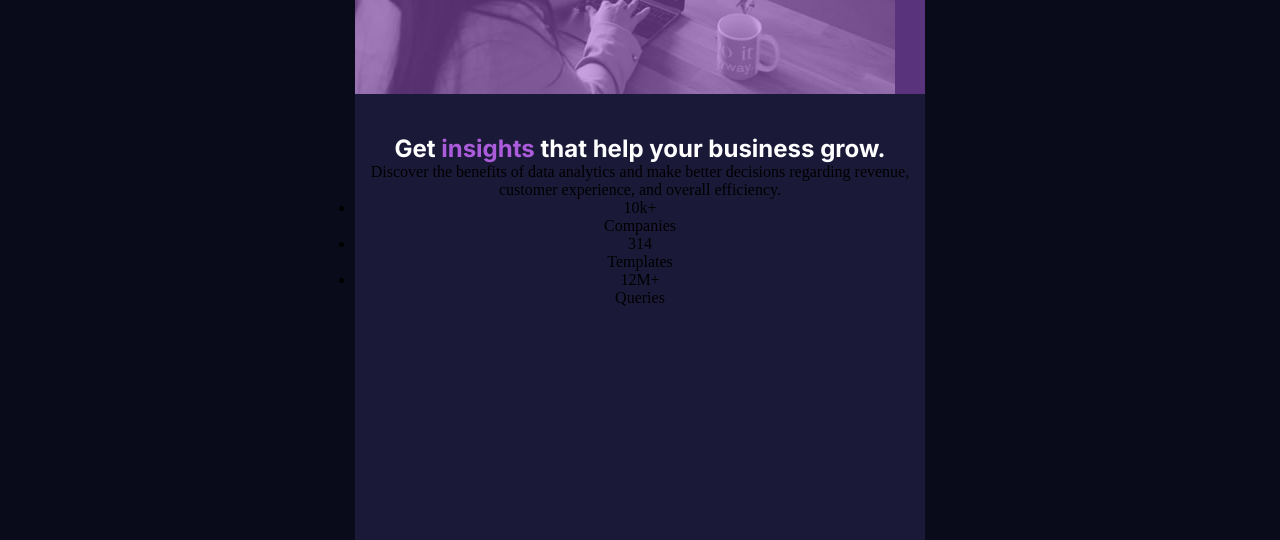
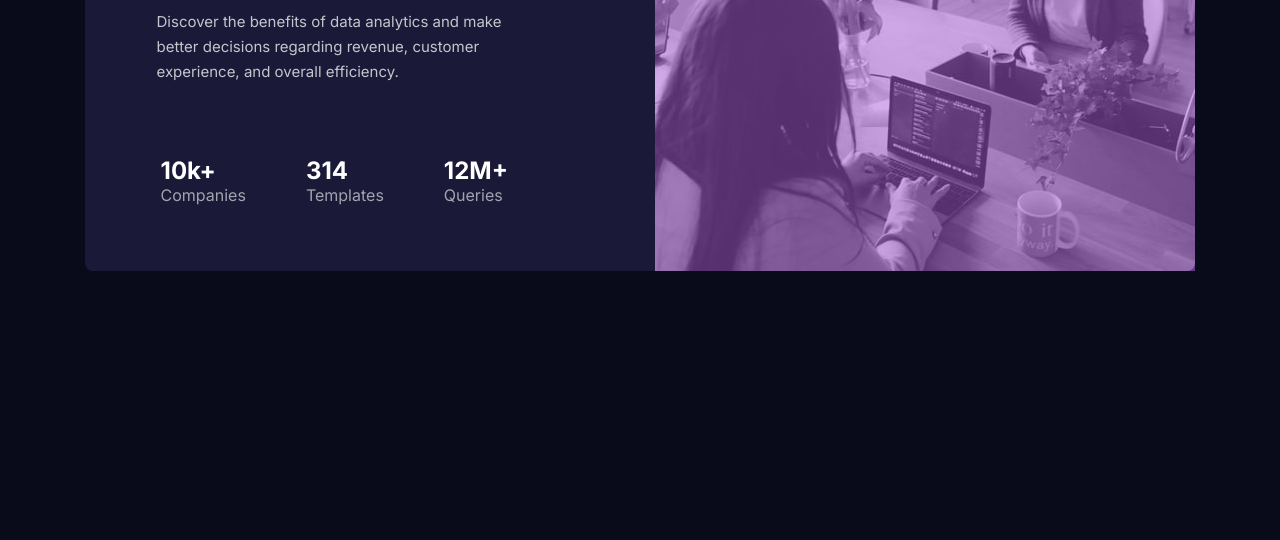
Before and after one commit to ephraimdjeket/Stats-preview-card, a plain HTML site: page index.html in a window 1280 px wide. Shown: the part 352-892 px from the top of the page. After the commit the page ends 800 px from the top, so only its background shows below. Drawn offline with Linux system fonts and the light colour scheme.

Commit message:
Finalized challenge

```diff
--- a/desktop.css
+++ b/desktop.css
@@ -1,12 +1,59 @@
-@media screen and (min-width: 36em) {
+@media screen and (min-width: 69.875em) {
+  body {
+    padding: 11.063rem 0rem;
+  }
+
   /* Content */
 
   .content-wrapper {
-    grid-template-rows: 1fr 1fr;
+    flex-direction: row-reverse;
+    border-radius: 8px 0px 0px 8px;
   }
+
+  .header-desktop,
+  .stats-content,
+  .header-desktop::before {
+    height: 446px;
+  }
+
+  .header-mobile {
+    border-radius: 0px 8px 8px 0px;
+  }
+
+
+  /* Card content */
 
   .stats-content {
     width: 570px;
-    height: 446px;
-  }
 }
+
+.stats-content > h1, .stats-content > p {
+    text-align: left;
+}
+
+.stats-content > h1 {
+    padding: 4.438rem 5.938rem 1.563rem 4.5rem;
+    font-size: 2.25rem;
+    line-height: 44px;
+}
+
+.stats-content > p {
+    text-align: left;
+    padding: 0rem 7.781rem 4.5rem  4.469rem;
+    line-height: 25px;
+    font-size: 0.938rem;
+}
+
+.unordered-list {
+    padding-right: 4.469rem;
+    text-align: left;
+    display: flex;
+    gap: 3.75rem;
+}
+
+.unordered-list > div > li {
+    font-size: 1.5rem;
+}
+
+
+}
--- a/global.css
+++ b/global.css
@@ -7,8 +7,8 @@
 
 /* Neutral Colors */
 --White: hsl(0, 0%, 100%); /* (main heading, stats) */
---Slightly-transparent-white: hsla(0, 0%, 100%, 0.75); /* (main paragraph) */
---Slightly-transparent-white: hsla(0, 0%, 100%, 0.6); /* (stat headings) */;
+--Slightly-transparent-white-one: hsla(0, 0%, 100%, 0.75); /* (main paragraph) */
+--Slightly-transparent-white-two: hsla(0, 0%, 100%, 0.6); /* (stat headings) */;
 
 /* Fonts */
 --Lexend-Deca: "Lexend Deca", sans-serif;
@@ -25,7 +25,12 @@ body {
     display: flex;
     justify-content: center;
     align-items: center;
+    min-height: 100vh;
     background-color: var(--Very-dark-blue);
+}
+
+ul {
+    list-style: none;
 }
 
 img {
@@ -51,30 +56,63 @@ picture::before {
 }
 
 .content-wrapper {
-    display: grid;
-    grid-template-rows: 1fr 1fr;
+    display: flex;
+    justify-content: center;
+    align-items: center;
+
 }
 
-.stats-content {
+.content-wrapper {
     background-color: var(--Dark-desaturated-blue);
-    width: 570px;
 }
 
 /* Card content */
+
+.content-wrapper {
+    display: flex;
+    flex-direction: column;
+    text-align: center;
+}
 
 .stats-content {
     display: flex;
     flex-direction: column;
     text-align: center;
-    padding-top: 2.5rem;
+    align-items: center;
 }
 
-.stats-content > h1 {
-    color: var(--White);
-    font-weight: bold;
-    font-family: var(--Inter);
+.stats-content > h1, .stats-content > p, li, .unordered-list > p, .li-group > p {
+   font-family: var(--Inter);
+   color: var(--White);
+}
+
+.stats-content > p {
+    color: var(--Slightly-transparent-white-one);
 }
 
 .purple {
     color: var(--Soft-violet);
 }
+
+.stats-content > h1 {
+    font-weight: bold;
+}
+
+li {
+    color: var(--White);
+    font-weight: bold;
+}
+
+.unordered-list > p, .li-group > p, div {
+    font-family: var(--Inter);
+    color: var(--Slightly-transparent-white-two);
+}
+
+/* Stats styling */
+
+.unordered-list {
+    display: flex;
+    align-items: center;
+    list-style: none;
+    gap: 2px;
+}
--- a/index.html
+++ b/index.html
@@ -25,20 +25,27 @@
 <body>
   <main class="content-wrapper">
     <picture>
-    <source srcset="/images/image-header-desktop.jpg" media="(min-width: 36em)">
-    <source srcset="/images/image-header-mobile.jpg" media="(max-width: 36em)">
+      <source srcset="/images/image-header-desktop.jpg" media="(min-width: 69.875em)">
+      <source srcset="/images/image-header-mobile.jpg" media="(max-width: 69.875em)">
       <img class="header-mobile" src="/images/image-header-mobile.jpg" alt="women in business meeting" />
     </picture>
     <section class="stats-content">
       <h1>Get <span class="purple">insights</span> that help your business grow.</h1>
-    <p>Discover the benefits of data analytics and make better decisions regarding revenue, customer experience, and overall efficiency.</p>
+      <p>Discover the benefits of data analytics and make better decisions regarding revenue, customer experience, and
+        overall efficiency.</p>
       <ul class="unordered-list">
+        <div>
           <li>10k+</li>
           <p>Companies</p>
+        </div>
+        <div class="li-group">
           <li>314</li>
           <p>Templates</p>
+        </div>
+        <div>
           <li>12M+</li>
           <p>Queries</p>
+        </div>
       </ul>
     </section>
 
--- a/mobile.css
+++ b/mobile.css
@@ -1,10 +1,11 @@
-@media screen and (max-width: 36em) {
+@media screen and (max-width: 69.875em) {
 body {
     padding: 5.5rem 0rem;
 }
 
 .content-wrapper {
-    grid-template-rows: 1fr;
+    flex-direction: column;
+    border-radius: 0px 0px 8px 8px;
 }
 
 /* Width and height of img mobile, overlay and card */
@@ -23,27 +24,23 @@ body {
     border-radius: 8px 8px 0px 0px;
 }
 
-.stats-content {
-    background-color: var(--Dark-desaturated-blue);
-    border-radius: 0px 0px 8px 8px;
-}
-
 /* Card content */
 
 .stats-content {
-    display: flex;
     flex-direction: column;
-    text-align: center;
-    padding-top: 2.5rem;
+    padding: 2.5rem 1.969rem 2rem 1.969rem;
 }
 
 .stats-content > h1 {
-display: flex;
-flex-direction: column;
-justify-content: center;
-align-items: center;
-margin: 0rem 0rem;
-  max-width: 250px;
+    font-size: 1.75rem;
+    line-height: 32px;
+    max-width: 350px;
+}
+
+.stats-content > p {
+    padding: 1rem 0rem 2.5rem  0rem;
+    line-height: 25px;
+    font-size: 0.938rem;
 }
 
 /* Stats styling */
@@ -53,6 +50,21 @@ margin: 0rem 0rem;
     flex-direction: column;
     align-items: center;
     list-style: none;
+    gap: 2px;
+}
+
+
+li {
+    font-size: 1.5rem;
+}
+
+.li-group {
+    padding: 1.5rem 0rem;
+}
+
+.unordered-list > p, .li-group > p {
+    font-size: 0.75rem;
+    line-height: 25px;
 }
 
 
```
Lines whose indentation alone changed are shown as unchanged.
